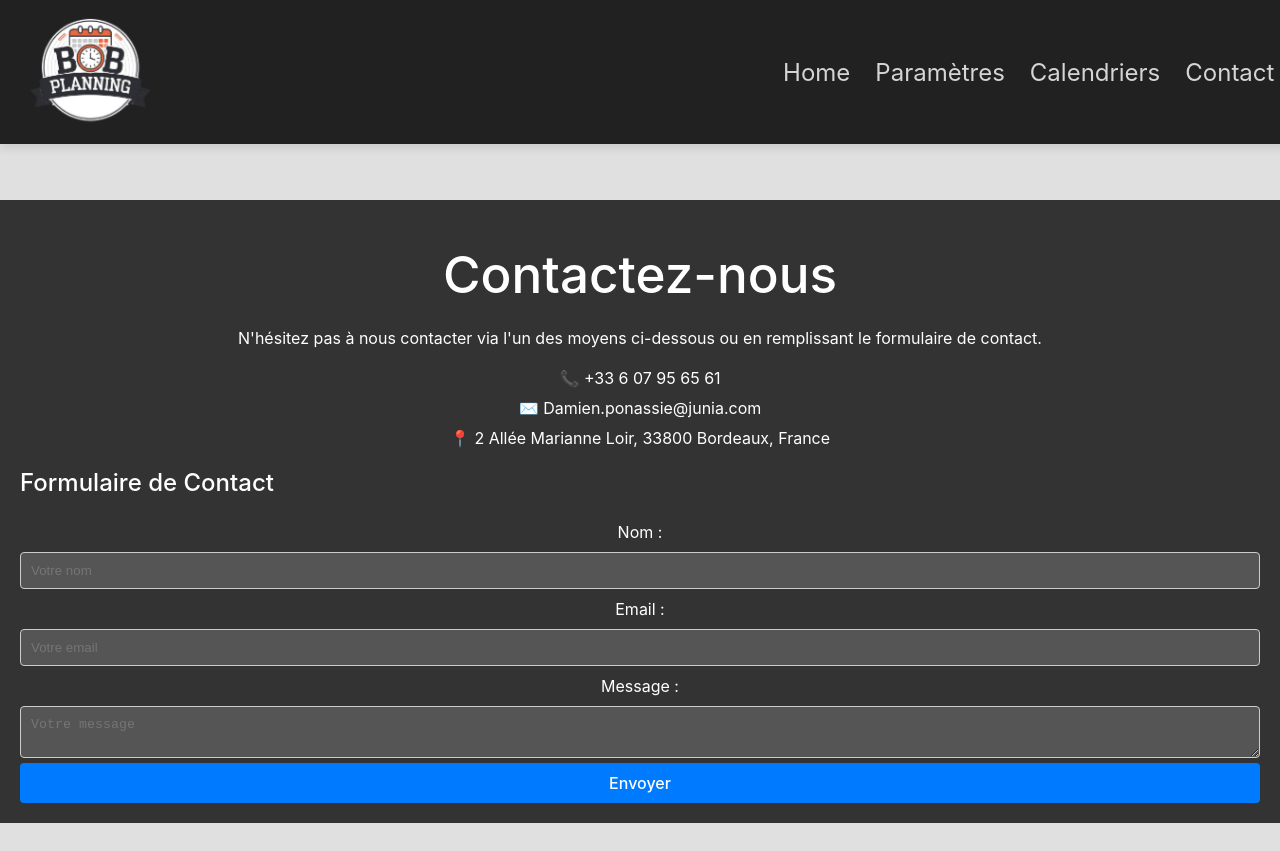
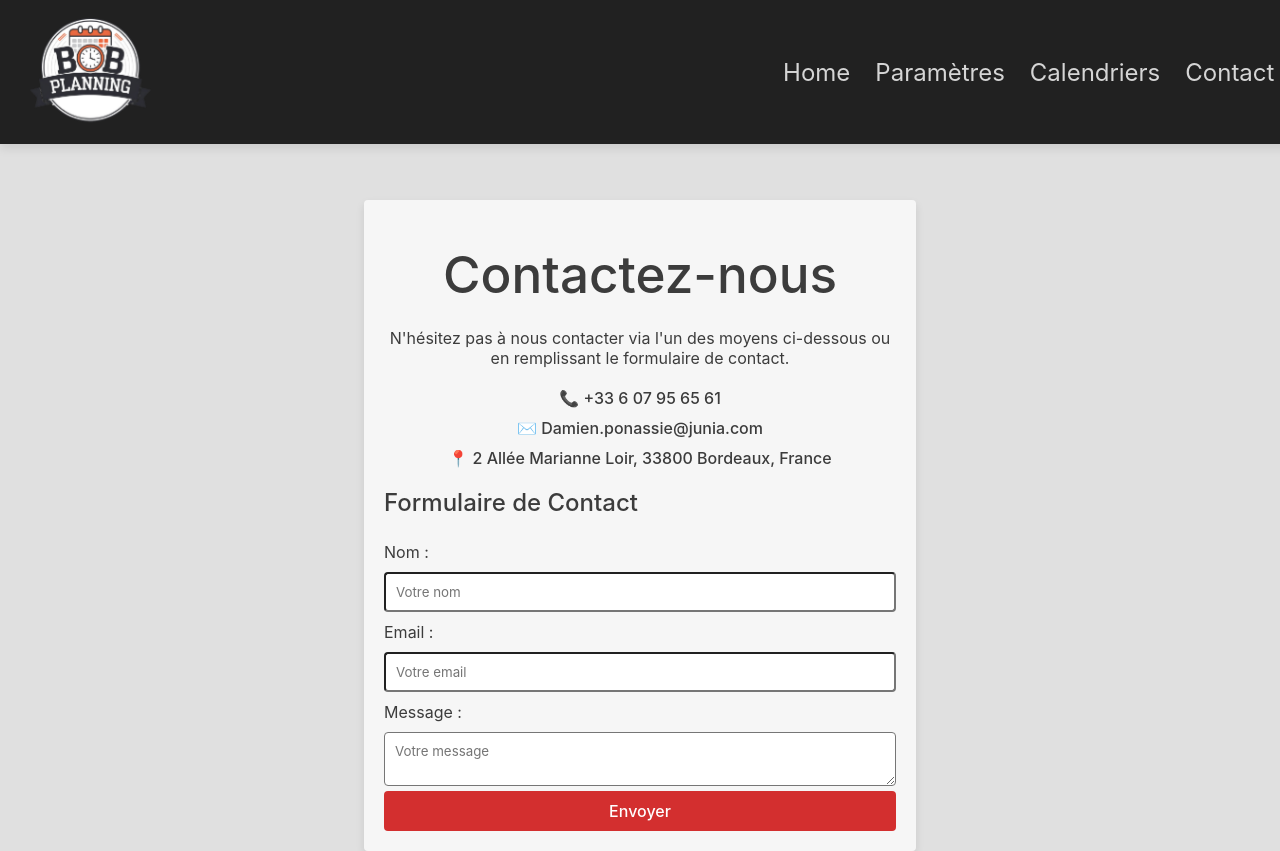
Before and after one commit to rozennrd/OPALE, a React (Vite) app in the folder BobPlanning.front/: page /contact in a window 1280 px wide. Before the commit the page ends 823 px from the top, so only its background shows below. Built offline with nearby package versions, Linux system fonts and the light colour scheme.

Commit message:
Refactor Contact page CSS to use global styling variables

```diff
--- a/BobPlanning.front/src/pages/Contact.css
+++ b/BobPlanning.front/src/pages/Contact.css
@@ -1,12 +1,26 @@
+.page {
+    width: 100%;
+    display: flex;
+    justify-content: center;
+}
+
 .contact-container {
     padding: 20px;
-    background-color: #333; /* Couleur de fond sombre */
-    color: white; /* Texte en blanc */
+    background-color: var(--section-color);
+    /* Utiliser la couleur de fond global */
+    color: var(--text-color);
+    /* Utiliser la couleur de texte global */
+    width: 40%;
+    border-radius: 4px;
+    box-shadow: 0 4px 8px rgba(0, 0, 0, 0.1);
+    /* Ajout d'une ombre */
 }
 
 .contact-container h1,
 .contact-container h2 {
-    color: white; /* Titre en blanc */
+    color: var(--text-color);
+    /* Titre en utilisant la couleur de texte global */
+    font-weight: 500;
 }
 
 .contact-info {
@@ -17,6 +31,12 @@
     margin: 10px 0;
 }
 
+.info-item span {
+    color: var(--text-color);
+    /* Couleur du texte des informations */
+    font-weight: 500;
+}
+
 .contact-form {
     display: flex;
     flex-direction: column;
@@ -25,32 +45,36 @@
 
 .contact-form label {
     margin: 5px 0;
-    color: white; /* Labels en blanc */
+    color: var(--text-color);
+    /* Labels avec la couleur de texte global */
+    display: flex;
 }
 
 .contact-form input,
 .contact-form textarea {
     padding: 10px;
     margin: 5px 0;
-    border: 1px solid #ccc; /* Bordure légère pour les champs */
     border-radius: 4px;
-}
-
-.contact-form input,
-.contact-form textarea {
-    background-color: #555; /* Fond des champs d'entrée sombre */
-    color: white; /* Texte en blanc dans les champs */
+    color: var(--text-color);
+    /* Texte en clair dans les champs */
+    font-family: var(--font-family);
+    /* Utiliser la police globale */
 }
 
 .contact-form button {
     padding: 10px;
-    background-color: #007BFF; /* Couleur du bouton */
-    color: white; /* Texte du bouton en blanc */
+    background-color: var(--primary-color);
+    /* Couleur du bouton */
+    color: white;
+    /* Texte du bouton en blanc */
     border: none;
     border-radius: 4px;
     cursor: pointer;
+    transition: background-color 0.3s ease;
+    font-family: var(--font-family);
 }
 
 .contact-form button:hover {
-    background-color: #0056b3; /* Couleur du bouton au survol */
+    background-color: var(--accent-color);
+    /* Couleur du bouton au survol */
 }
--- a/BobPlanning.front/src/pages/Contact.tsx
+++ b/BobPlanning.front/src/pages/Contact.tsx
@@ -1,9 +1,8 @@
 import React from 'react';
-import TopBar from '../components/TopBar';
-import './Contact.css'; // Assurez-vous d'importer le fichier CSS
-
+import './Contact.css';
 const Contact: React.FC = () => {
     return (
+        <div className='page'>
         <div className="contact-container">
             <h1>Contactez-nous</h1>
             <p>
@@ -36,6 +35,7 @@ const Contact: React.FC = () => {
                 <button type="submit">Envoyer</button>
             </form>
         </div>
+    </div>
     );
 };
 
```
